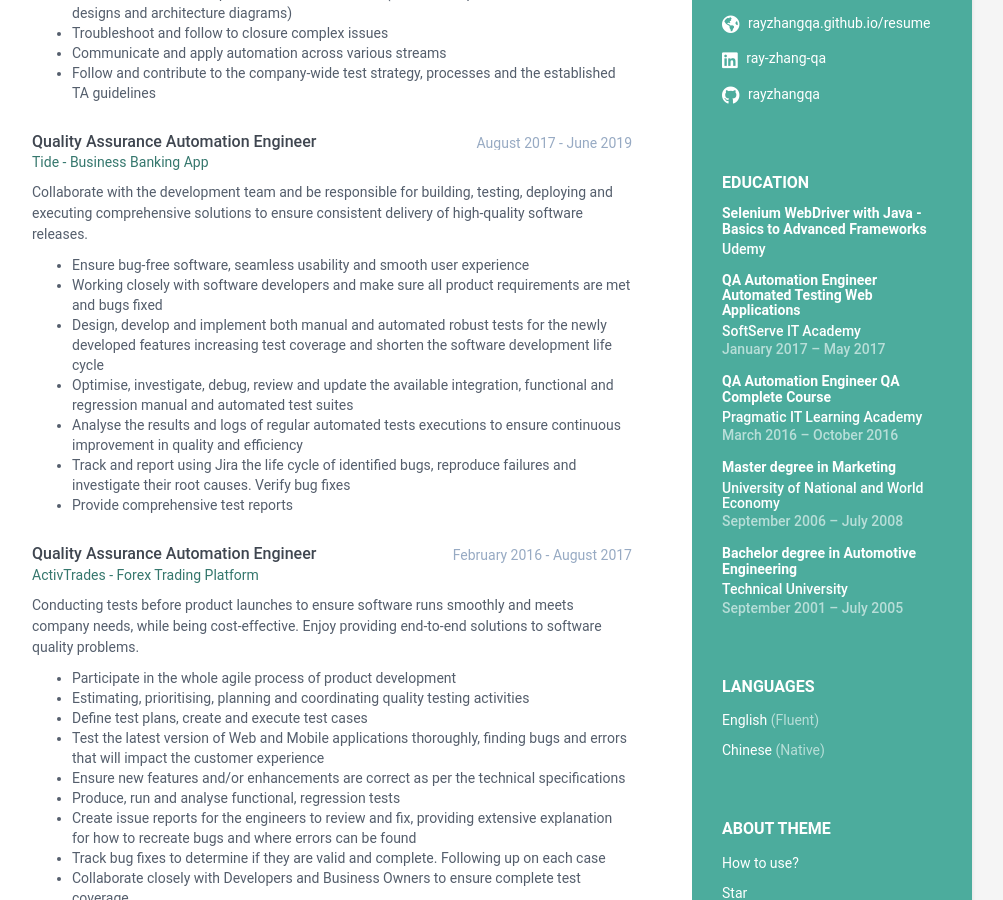
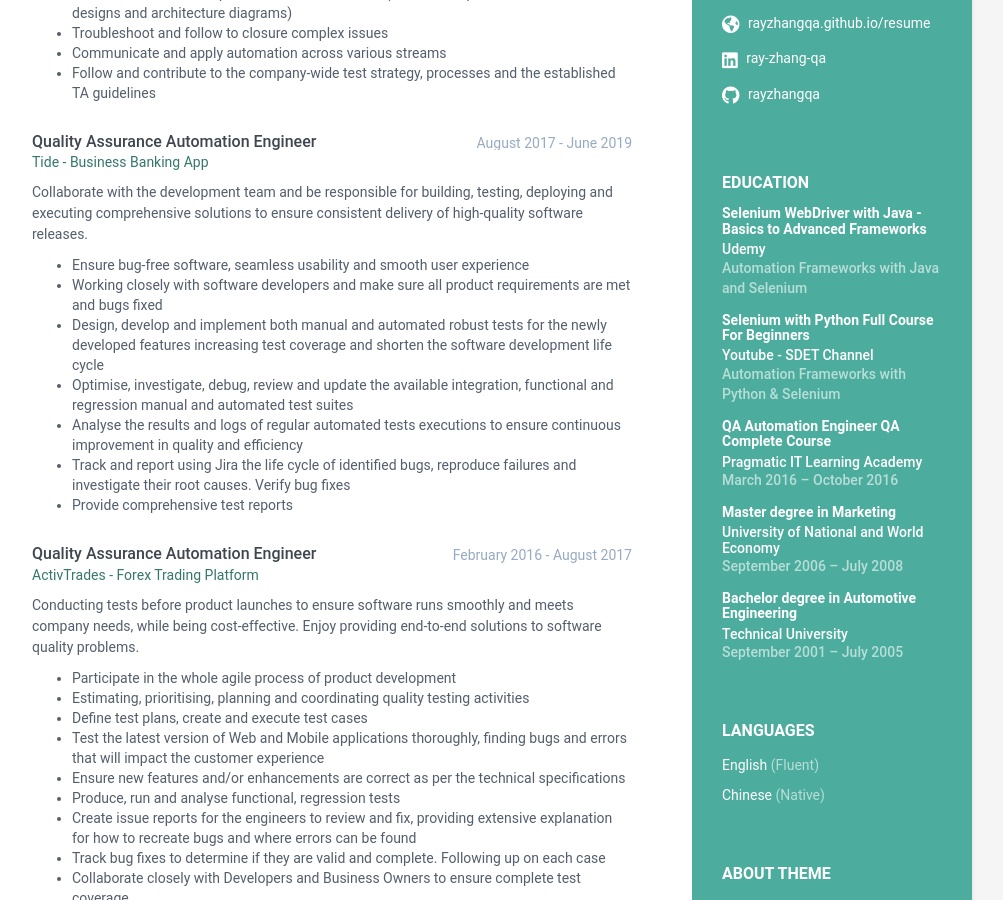
Before and after one commit to RayZhangQA/resume, a Jekyll site: the page built from index.html, in a window 1280 px wide and 900 px high, scrolled down 359 px. Shown: the whole window, without its empty margins (168-1171 px from the left). Built offline with Jekyll 4.4.1, drawn with Linux system fonts in a browser that asks for light colours.

Commit message:
Update data.yml

```diff
--- a/_data/data.yml
+++ b/_data/data.yml
@@ -60,11 +60,11 @@
 
 education:
   - degree: Selenium WebDriver with Java - Basics to Advanced Frameworks
-    field: Automation Frameworks with Java and Selenium WebDriver
+    field: Automation Frameworks with Java and Selenium
     link-degree: "https://www.udemy.com/course/selenium-real-time-examplesinterview-questions/"
     university: Udemy
     link-university: "https://www.udemy.com/"
-  #  time: March 2018 – May 2018
+    time: Automation Frameworks with Java and Selenium
   #      details: |
   #        Describe your study here lorem ipsum dolor sit amet, consectetuer
   #                adipiscing elit. Aenean commodo ligula eget dolor. Aenean massa. Cum
@@ -75,12 +75,12 @@
   #          - Bullet point
   #          - Bullet point
 
-  - degree: QA Automation Engineer Automated Testing Web Applications
-    field: Automated Testing Web Applications
-    link-degree: "https://career.softserveinc.com/en-us/technology/course/test_automation_with_java,_c_,_python__development"
-    university: SoftServe IT Academy
-    link-university: "https://career.softserveinc.com/en-us/technology"
-    time: January 2017 – May 2017
+  - degree: Selenium with Python Full Course For Beginners
+    field: Automation Frameworks with Python & Selenium
+    link-degree: "https://www.youtube.com/watch?v=o3tYiyE_OXE&t=6s"
+    university: Youtube - SDET Channel
+    link-university: "https://www.youtube.com/user/pavanoltraining/about"
+    time: Automation Frameworks with Python & Selenium
 
   - degree: QA Automation Engineer QA Complete Course
     field: QA Complete Course
```
